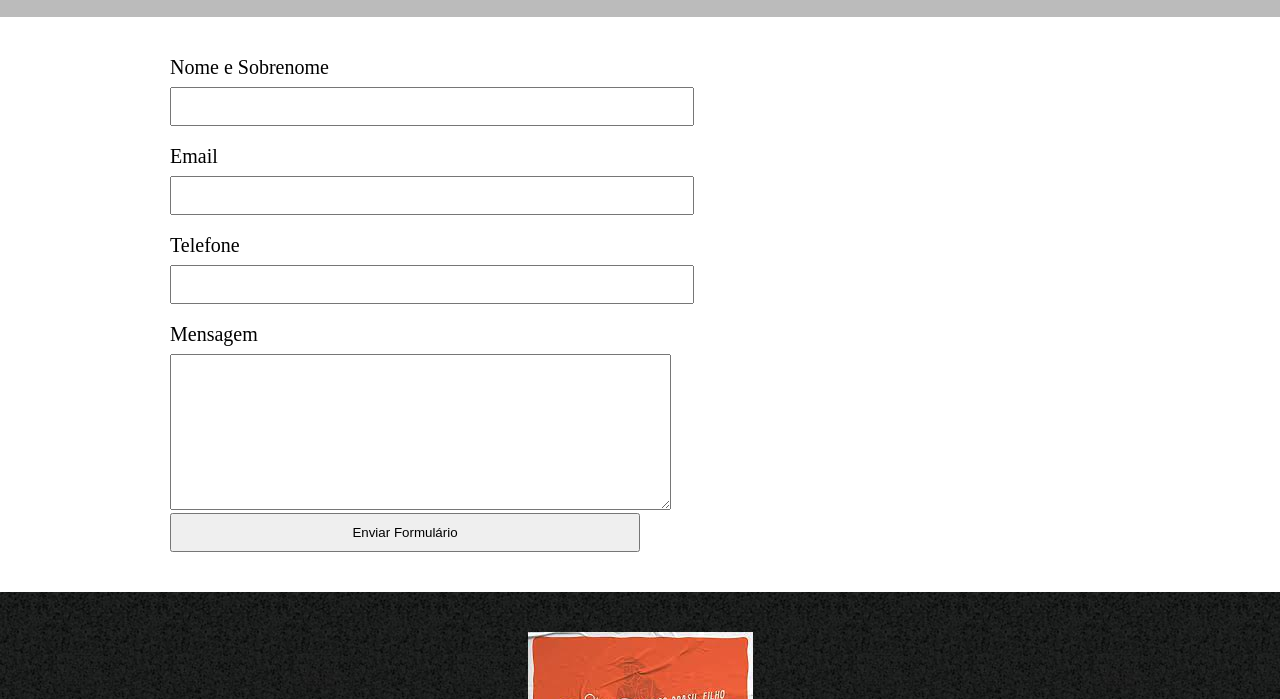
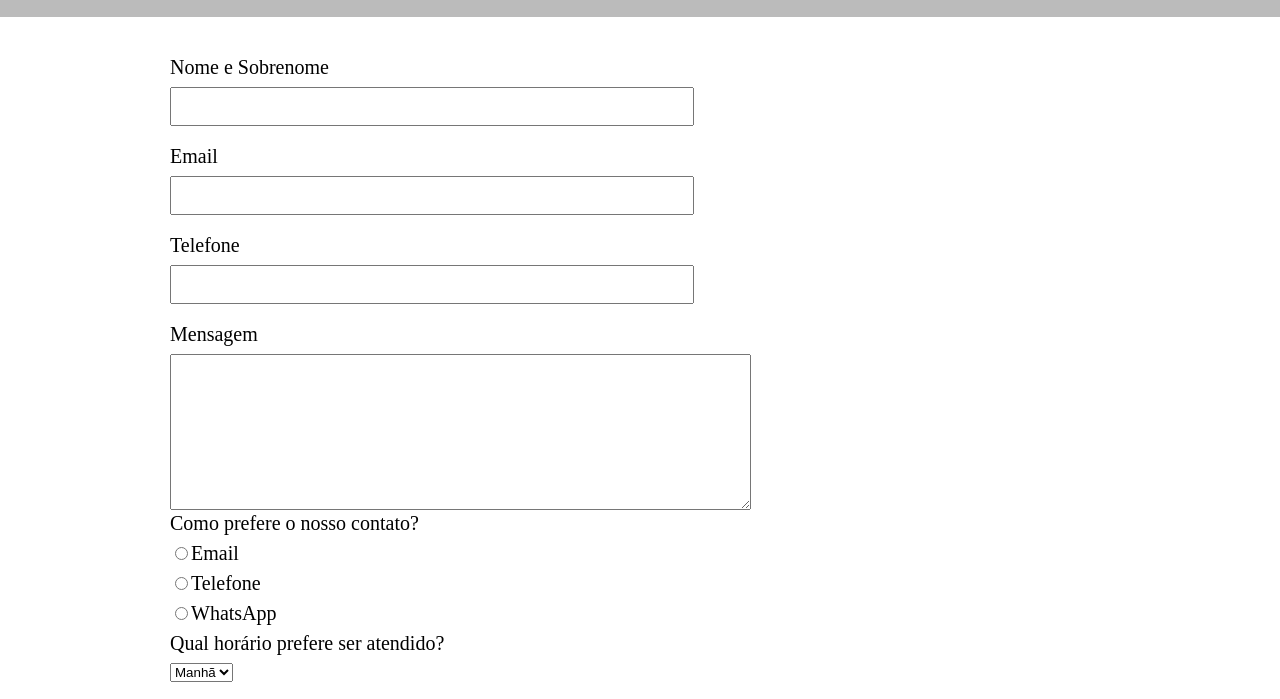
Before and after one commit to MercioGiaretta/SiteMercio, a plain HTML site: page contato.html in a window 1280 px wide. Shown: the part 251-950 px from the top of the page. Drawn offline with Linux system fonts and the light colour scheme.

Commit message:
Add files via upload

```diff
--- a/contato.html
+++ b/contato.html
@@ -24,16 +24,35 @@
         <main>
             <form>
                 <label for="nomesobrenome">Nome e Sobrenome</label>
-                <input type="text" id="nomesobrenome">
+                <input type="text" id="nomesobrenome" class="input-padrao">
 
                 <label for="email">Email</label>
-                <input type="text" id="email">
+                <input type="text" id="email" class="input-padrao">
 
                 <label for="telefone">Telefone</label>
-                <input type="text" id="telefone">
+                <input type="text" id="telefone" class="input-padrao">
 
                 <label for="mensagem">Mensagem</label>
-                <textarea cols="60" rows="10"></textarea>
+                <textarea cols="70" rows="10" ></textarea>
+            <div>
+                <p>Como prefere o nosso contato?</p>
+                <label for="radio-email"><input type="radio" name="contato" value="email" id="radio-email">Email</label>
+
+                <label for="radio-telefone"><input type="radio" name="contato" value="telefone" id="radio-telefone">Telefone</label>
+
+                <label for="radio-whatsapp"><input type="radio" name="contato" value="whatsapp" id="radio-whatsapp">WhatsApp</label>
+            </div>
+
+            <div>
+                <p>Qual horário prefere ser atendido?</p>
+                <select>
+                    <option>Manhã</option>
+                    <option>Tarde</option>
+                    <option>Noite</option>
+                </select>
+            </div>
+
+            <label class="checkbox"><input type="checkbox">Gostaria de receber nossas novidade por email?</label>
 
                 <input type="submit" value="Enviar Formulário">
             </form>
--- a/style.css
+++ b/style.css
@@ -99,15 +99,19 @@ form {
     margin: 40px 0;
 }
 
-form label {
+form label, form p {
     display: block;
     font-size: 20px;
     margin: 0 0 10px;
 }
 
-form input {
+.input-padrao {
     display: block;
     margin: 0 0 20px;
     padding: 10px 25px;
     width: 50%;
 }
+
+.checkbox {
+    margin: 20px 0;
+}
```
